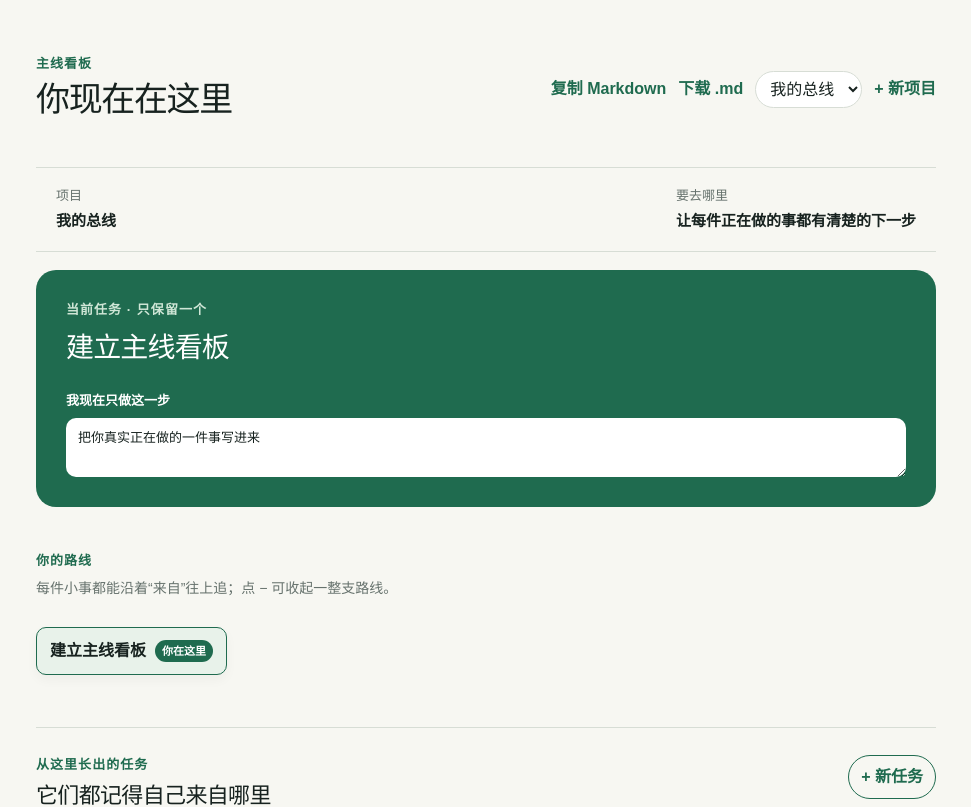
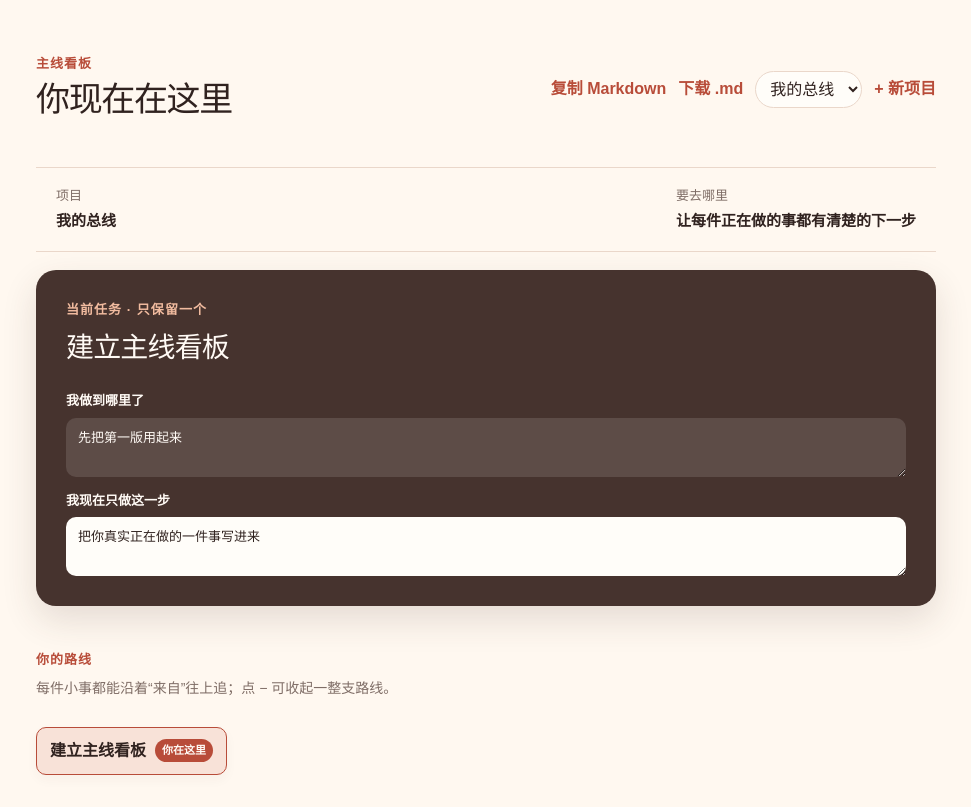
Before and after one commit to Olivya-sxx/mainline-board, a Next.js app: page / in a window 1280 px wide. Shown: the top 807 px of the page, without its empty margins (154-1125 px from the left). Built offline with nearby package versions, Linux system fonts and the light colour scheme.

Commit message:
Restore warm markdown route board

```diff
--- a/app/globals.css
+++ b/app/globals.css
@@ -1,22 +1,22 @@
 @import "tailwindcss";
 
-:root { --ink:#17221f; --muted:#66726d; --paper:#f7f7f2; --line:#d7ddd5; --accent:#1f6b4f; --pale:#e8f2ea; --card:#fff; }
+:root { --ink:#30221f; --muted:#7f6d66; --paper:#fff8f0; --line:#ead7ca; --accent:#b84c39; --pale:#f8e2d8; --dark:#46332e; }
 * { box-sizing:border-box; }
 body { margin:0; background:var(--paper); color:var(--ink); font-family:Arial, "PingFang SC", sans-serif; }
 button, input, textarea { font:inherit; }
 button { cursor:pointer; }
 main { width:min(900px, calc(100% - 32px)); margin:0 auto; padding:54px 0 80px; }
 .topbar, .section-heading, .orientation, .branch { display:flex; justify-content:space-between; gap:20px; align-items:center; }
-.project-actions { display:flex; align-items:center; gap:12px; }.project-actions select { max-width:140px; border:1px solid var(--line); border-radius:999px; padding:8px 10px; background:var(--card); color:var(--ink); }
+.project-actions { display:flex; align-items:center; gap:12px; }.project-actions select { max-width:140px; border:1px solid var(--line); border-radius:999px; padding:8px 10px; background:#fffdf9; color:var(--ink); }
 h1, h2, p { margin:0; } h1 { font-size:34px; letter-spacing:-.04em; } h2 { font-size:22px; letter-spacing:-.03em; }
 .eyebrow { color:var(--accent); font-size:13px; font-weight:700; letter-spacing:.08em; }
 .text-button, .outline-button, .branch button, .close { border:0; background:transparent; color:var(--accent); font-weight:700; }
 .orientation { margin:42px 0 18px; padding:18px 20px; border-top:1px solid var(--line); border-bottom:1px solid var(--line); }
 .orientation div { display:grid; gap:5px; } .orientation span, small { color:var(--muted); font-size:13px; } .orientation strong { font-size:15px; }
-.current-card { padding:30px; border:0; border-radius:20px; background:var(--accent); color:#fff; box-shadow:none; } .current-card .eyebrow { color:#cfe6d6; } .current-card h2 { margin:8px 0 22px; font-size:28px; }
+.current-card { padding:30px; border-radius:20px; background:var(--dark); color:#fffaf5; box-shadow:0 14px 35px rgba(70,51,46,.14); } .current-card .eyebrow { color:#f1bb9f; } .current-card h2 { margin:8px 0 22px; font-size:28px; }
 label { display:grid; gap:7px; font-size:13px; font-weight:700; } textarea, input { width:100%; border:1px solid var(--line); border-radius:10px; padding:10px 12px; resize:vertical; color:var(--ink); background:#fff; font-weight:400; }
-.current-card textarea { min-height:54px; border:0; background:rgba(255,255,255,.13); color:#fff; } .current-card .next { margin-top:4px; } .current-card .next textarea { background:#fff; color:var(--ink); }.return-button { margin-top:16px; border:1px solid #cfe6d6; border-radius:999px; padding:9px 12px; color:#fff; background:transparent; font-weight:700; }
-.path { margin:44px 0; }.route-note { margin-top:8px; color:var(--muted); font-size:14px; }.route-tree, .route-tree ul { list-style:none; margin:20px 0 0; padding-left:0; }.route-tree ul { margin:0 0 0 22px; padding-left:22px; border-left:1px solid var(--line); }.route-tree li { position:relative; padding:8px 0; }.route-tree ul > li::before { content:""; position:absolute; top:28px; left:-22px; width:21px; border-top:1px solid var(--line); }.route-row { display:flex; align-items:center; gap:7px; }.collapse-button { width:22px; height:22px; border:1px solid var(--line); border-radius:50%; color:var(--muted); background:var(--card); font-weight:700; line-height:1; }.route-node { display:inline-flex; align-items:center; gap:9px; max-width:100%; border:1px solid var(--line); border-radius:10px; padding:11px 13px; color:var(--ink); background:var(--card); text-align:left; font-weight:700; box-shadow:0 5px 12px rgba(23,34,31,.04); }.route-node.is-current { border-color:var(--accent); background:var(--pale); }.route-node b { color:var(--accent); font-size:17px; }.route-tree .is-done .route-node { color:var(--muted); text-decoration:line-through; }.route-node em { border-radius:999px; padding:3px 7px; color:#fff; background:var(--accent); font-size:11px; font-style:normal; white-space:nowrap; }
-.branches { border-top:1px solid var(--line); padding-top:27px; }.section-heading { align-items:flex-start; }.section-heading h2 { margin-top:4px; }.outline-button { border:1px solid var(--accent); padding:9px 12px; border-radius:999px; white-space:nowrap; }.empty { color:var(--muted); margin-top:20px; }.branch-list { display:grid; gap:10px; margin-top:20px; }.branch { padding:16px; background:var(--card); border-radius:12px; box-shadow:0 5px 12px rgba(23,34,31,.04); }.branch p { font-weight:700; margin-bottom:5px; }.branch button { padding:7px 0; }
-.dialog { width:min(480px, calc(100% - 32px)); border:0; border-radius:18px; padding:0; box-shadow:0 20px 60px rgba(20,31,27,.18); }.dialog::backdrop { background:rgba(20,31,27,.35); }.dialog form { display:grid; gap:16px; padding:24px; background:var(--card); }.close { font-size:25px; line-height:1; }.primary-button { border:0; border-radius:10px; padding:12px; color:#fff; background:var(--accent); font-weight:700; }
+.current-card textarea { min-height:54px; border:0; background:rgba(255,255,255,.12); color:#fffaf5; } .current-card .next { margin-top:14px; } .current-card .next textarea { background:#fffdf9; color:var(--ink); }.return-button { margin-top:16px; border:1px solid #e8b89f; border-radius:999px; padding:9px 12px; color:#fffaf5; background:transparent; font-weight:700; }
+.path { margin:44px 0; }.route-note { margin-top:8px; color:var(--muted); font-size:14px; }.route-tree, .route-tree ul { list-style:none; margin:20px 0 0; padding-left:0; }.route-tree ul { margin:0 0 0 22px; padding-left:22px; border-left:1px solid var(--line); }.route-tree li { position:relative; padding:8px 0; }.route-tree ul > li::before { content:""; position:absolute; top:28px; left:-22px; width:21px; border-top:1px solid var(--line); }.route-row { display:flex; align-items:center; gap:7px; }.collapse-button { width:22px; height:22px; border:1px solid var(--line); border-radius:50%; color:var(--muted); background:#fffdf9; font-weight:700; line-height:1; }.route-node { display:inline-flex; align-items:center; gap:9px; max-width:100%; border:1px solid var(--line); border-radius:10px; padding:11px 13px; color:var(--ink); background:#fffdf9; text-align:left; font-weight:700; box-shadow:0 5px 12px rgba(70,51,46,.04); }.route-node.is-current { border-color:var(--accent); background:var(--pale); }.route-node b { color:var(--accent); font-size:17px; }.route-tree .is-done .route-node { color:var(--muted); text-decoration:line-through; }.route-node em { border-radius:999px; padding:3px 7px; color:#fffaf5; background:var(--accent); font-size:11px; font-style:normal; white-space:nowrap; }
+.branches { border-top:1px solid var(--line); padding-top:27px; }.section-heading { align-items:flex-start; }.section-heading h2 { margin-top:4px; }.outline-button { border:1px solid var(--accent); padding:9px 12px; border-radius:999px; white-space:nowrap; }.empty { color:var(--muted); margin-top:20px; }.branch-list { display:grid; gap:10px; margin-top:20px; }.branch { padding:16px; background:#fffdf9; border-radius:12px; box-shadow:0 5px 12px rgba(70,51,46,.04); }.branch p { font-weight:700; margin-bottom:5px; }.branch button { padding:7px 0; }
+.dialog { width:min(480px, calc(100% - 32px)); border:0; border-radius:18px; padding:0; box-shadow:0 20px 60px rgba(70,51,46,.22); }.dialog::backdrop { background:rgba(48,34,31,.35); }.dialog form { display:grid; gap:16px; padding:24px; background:#fffdf9; }.close { font-size:25px; line-height:1; }.primary-button { border:0; border-radius:10px; padding:12px; color:#fffaf5; background:var(--accent); font-weight:700; }
 @media (max-width:600px) { main { width:min(100% - 24px, 900px); padding-top:28px; }.topbar { align-items:flex-start; }.project-actions { display:grid; justify-items:end; gap:5px; }.orientation { display:grid; }.current-card { padding:22px; }.section-heading { gap:12px; }.section-heading h2 { font-size:19px; }.outline-button { font-size:13px; }.branch { align-items:flex-start; } }
--- a/app/page.tsx
+++ b/app/page.tsx
@@ -5,6 +5,7 @@ import { FormEvent, useEffect, useMemo, useState } from "react";
 type Task = {
   id: string;
   title: string;
+  progress: string;
   next: string;
   status: "current" | "paused" | "done";
   parentId?: string;
@@ -20,6 +21,7 @@ const initialBoard: Board = {
     {
       id: "t1",
       title: "建立主线看板",
+      progress: "先把第一版用起来",
       next: "把你真实正在做的一件事写进来",
       status: "current", projectId: "p1",
     },
@@ -30,25 +32,6 @@ const initialBoard: Board = {
 const storageKey = "mainline-board-v2";
 
 type ProjectTask = Task & { projectId: string };
-
-function restoreBoard(value: unknown): Board {
-  if (!value || typeof value !== "object") return initialBoard;
-  const saved = value as Partial<Board>;
-  const projects = Array.isArray(saved.projects) ? saved.projects.filter((item): item is Project => Boolean(item?.id && item.name)).map((item) => ({ ...item, goal: item.goal || "" })) : [];
-  const fallbackProjectId = projects[0]?.id;
-  const tasks = Array.isArray(saved.tasks) ? saved.tasks.filter((item): item is ProjectTask => Boolean(item?.id && item.title && (item.projectId || fallbackProjectId))).map((item) => ({
-    id: item.id,
-    title: item.title,
-    next: item.next || "",
-    status: item.status === "done" || item.status === "paused" ? item.status : "current",
-    parentId: item.parentId,
-    projectId: item.projectId || fallbackProjectId!,
-  })) : [];
-  if (!projects.length || !tasks.length) return initialBoard;
-  const activeTaskId = tasks.some((task) => task.id === saved.activeTaskId) ? saved.activeTaskId! : tasks[0].id;
-  const activeProjectId = projects.some((project) => project.id === saved.activeProjectId) ? saved.activeProjectId! : tasks.find((task) => task.id === activeTaskId)!.projectId;
-  return { projects, tasks, activeTaskId, activeProjectId };
-}
 
 function id() {
   return `${Date.now()}-${Math.random().toString(16).slice(2)}`;
@@ -82,13 +65,7 @@ export default function Home() {
 
   useEffect(() => {
     const saved = localStorage.getItem(storageKey);
-    if (saved) {
-      try {
-        setBoard(restoreBoard(JSON.parse(saved)));
-      } catch {
-        setBoard(initialBoard);
-      }
-    }
+    if (saved) setBoard(JSON.parse(saved));
     setReady(true);
   }, []);
 
@@ -104,7 +81,11 @@ export default function Home() {
   );
   const projectTasks = board.tasks.filter((task) => task.projectId === board.activeProjectId);
   const routeRoots = projectTasks.filter((task) => !task.parentId || !projectTasks.some((candidate) => candidate.id === task.parentId));
-  const parentTask = current?.parentId ? board.tasks.find((task) => task.id === current.parentId) : undefined;
+  const root = useMemo(() => {
+    let node = current;
+    while (node?.parentId) node = board.tasks.find((task) => task.id === node.parentId) ?? node;
+    return node;
+  }, [board.tasks, current]);
 
   function setCurrent(taskId: string) {
     const ancestors: string[] = [];
@@ -131,23 +112,20 @@ export default function Home() {
     setBoard((old) => ({ ...old, activeProjectId: projectId, activeTaskId: task.id }));
   }
 
-  function finishAndReturn(taskId: string, parentId: string) {
-    setBoard((old) => {
-      const parent = old.tasks.find((task) => task.id === parentId);
-      if (!parent) return old;
-      return {
-        ...old,
-        activeTaskId: parent.id,
-        activeProjectId: parent.projectId,
-        tasks: old.tasks.map((task) => task.id === taskId ? { ...task, status: "done" } : task.id === parent.id ? { ...task, status: "current" } : task.status),
-      };
-    });
+  function finishAndReturn() {
+    if (!current?.parentId) return;
+    const parentId = current.parentId;
+    setBoard((old) => ({
+      ...old,
+      activeTaskId: parentId,
+      tasks: old.tasks.map((task) => task.id === current.id ? { ...task, status: "done" } : task.id === parentId ? { ...task, status: "current" } : task.status),
+    }));
   }
 
-  function updateCurrent(value: string) {
+  function updateCurrent(field: "progress" | "next", value: string) {
     setBoard((old) => ({
       ...old,
-      tasks: old.tasks.map((task) => task.id === old.activeTaskId ? { ...task, next: value } : task),
+      tasks: old.tasks.map((task) => task.id === old.activeTaskId ? { ...task, [field]: value } : task),
     }));
   }
 
@@ -195,7 +173,8 @@ export default function Home() {
     const task: Task & { projectId: string } = {
       id: id(), title, parentId: current.id, status: "paused",
       projectId: board.activeProjectId,
-      next: "",
+      progress: String(form.get("progress") || "还没开始").trim(),
+      next: String(form.get("next") || "决定何时继续").trim(),
     };
     setBoard((old) => ({ ...old, tasks: [...old.tasks, task] }));
     setShowBranch(false);
@@ -208,7 +187,7 @@ export default function Home() {
     if (!name) return;
     const projectId = id();
     const newProject = { id: projectId, name, goal: String(form.get("goal") || "").trim() };
-    const firstTask = { id: id(), projectId, title: String(form.get("task") || "").trim() || "确定第一步", next: "写下现在要做的第一步", status: "current" as const };
+    const firstTask = { id: id(), projectId, title: String(form.get("task") || "").trim() || "确定第一步", progress: "刚刚开始", next: "写下现在要做的第一步", status: "current" as const };
     setBoard((old) => ({ ...old, projects: [...old.projects, newProject], tasks: [...old.tasks.map((task) => task.status === "current" ? { ...task, status: "paused" as const } : task), firstTask], activeProjectId: projectId, activeTaskId: firstTask.id }));
     setShowProject(false);
   }
@@ -230,8 +209,9 @@ export default function Home() {
       <section className="current-card">
         <p className="eyebrow">{current.parentId ? "这件事来自上一条线" : "当前任务 · 只保留一个"}</p>
         <h2>{current.title}</h2>
-        <label className="next">我现在只做这一步<textarea value={current.next} onChange={(e) => updateCurrent(e.target.value)} /></label>
-        {current.parentId && parentTask && <button type="button" className="return-button" onClick={() => finishAndReturn(current.id, parentTask.id)}>完成并回到「{parentTask.title}」</button>}
+        <label>我做到哪里了<textarea value={current.progress} onChange={(e) => updateCurrent("progress", e.target.value)} /></label>
+        <label className="next">我现在只做这一步<textarea value={current.next} onChange={(e) => updateCurrent("next", e.target.value)} /></label>
+        {current.parentId && <button className="return-button" onClick={finishAndReturn}>完成并回到「{root?.title}」</button>}
       </section>
 
       <section className="path" aria-label="任务路线">
@@ -247,7 +227,7 @@ export default function Home() {
         )}
       </section>
 
-      {showBranch && <dialog open className="dialog"><form method="dialog" onSubmit={addBranch}><div className="section-heading"><h2>从「{current.title}」长出新任务</h2><button type="button" className="close" onClick={() => setShowBranch(false)}>×</button></div><label>这件事叫什么<input name="title" autoFocus placeholder="例如：整理另一个项目的资料" /></label><button className="primary-button" type="submit">记下来源关系</button></form></dialog>}
+      {showBranch && <dialog open className="dialog"><form method="dialog" onSubmit={addBranch}><div className="section-heading"><h2>从「{current.title}」长出新任务</h2><button type="button" className="close" onClick={() => setShowBranch(false)}>×</button></div><label>这件事叫什么<input name="title" autoFocus placeholder="例如：整理另一个项目的资料" /></label><label>它现在做到哪里<input name="progress" placeholder="例如：只有一个念头" /></label><label>下次从哪一步继续<input name="next" placeholder="例如：列出要整理的文件" /></label><button className="primary-button" type="submit">记下来源关系</button></form></dialog>}
       {showProject && <dialog open className="dialog"><form method="dialog" onSubmit={addProject}><div className="section-heading"><h2>新项目</h2><button type="button" className="close" onClick={() => setShowProject(false)}>×</button></div><label>项目名称<input name="name" autoFocus placeholder="例如：旅行计划" /></label><label>最终想完成什么<input name="goal" placeholder="例如：确定路线并订好行程" /></label><label>这个项目的第一步<input name="task" placeholder="例如：列出行程约束" /></label><button className="primary-button" type="submit">建立项目并进入</button></form></dialog>}
     </main>
   );
```
